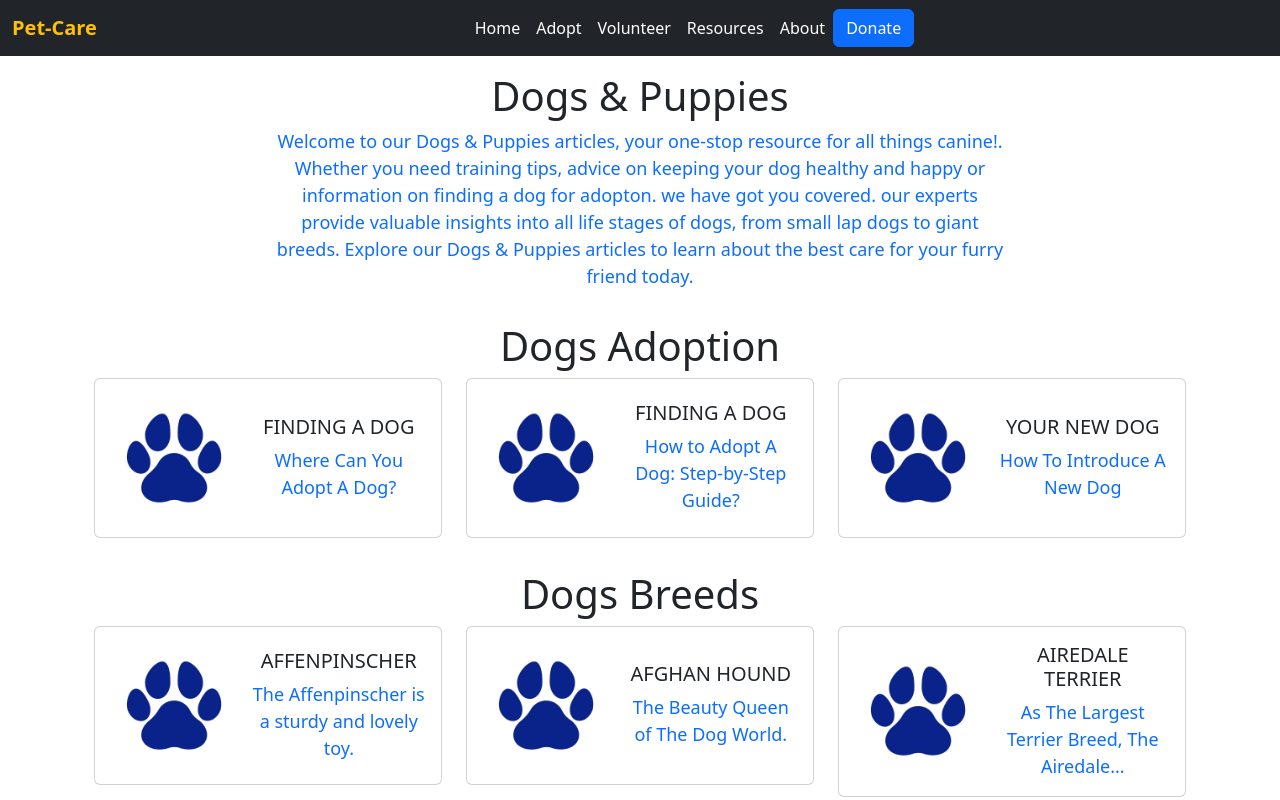
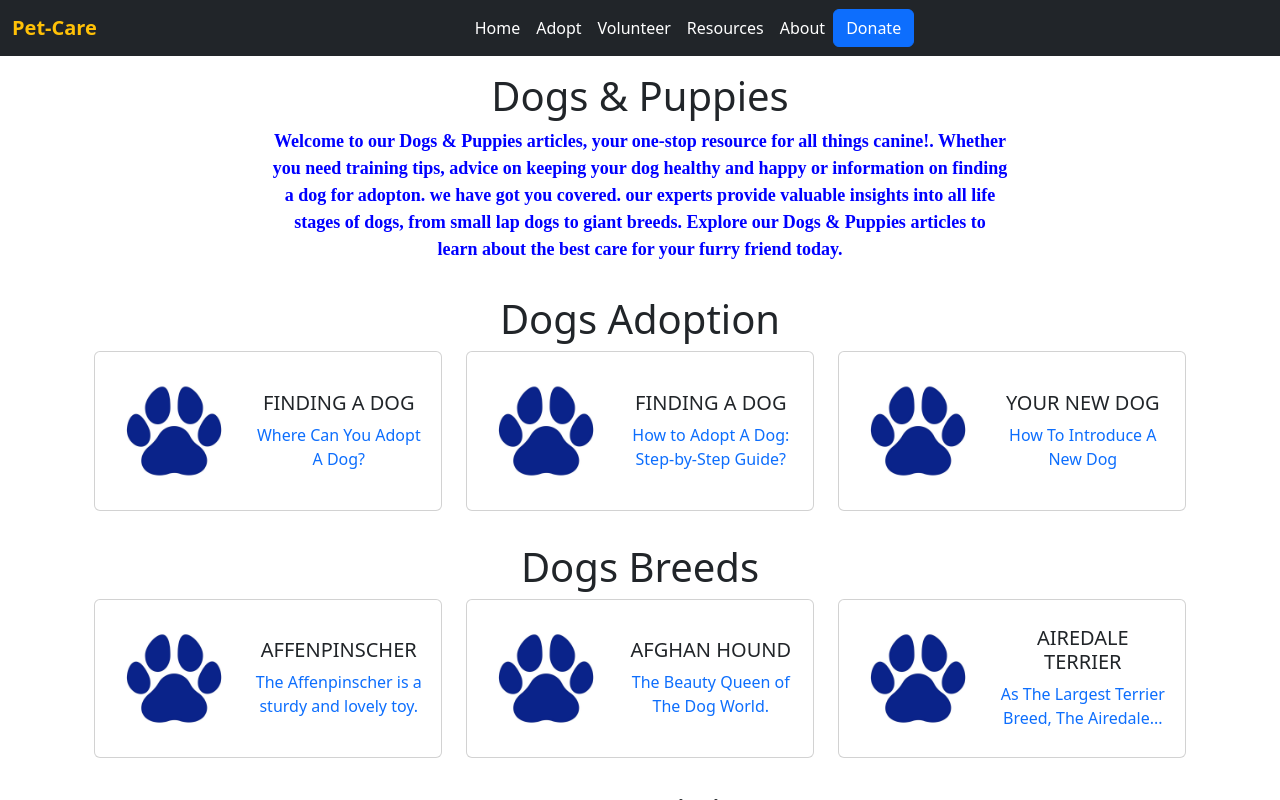
Before and after one commit to Ollatomiwa/PetCare, a Vue app in the folder petproj/: page /#/about in a window 1280 px wide. Shown: the top 800 px of the page. Built offline with nearby package versions, Linux system fonts and the light colour scheme.

Commit message:
hover effect on other component cards

```diff
--- a/petproj/src/components/About.vue
+++ b/petproj/src/components/About.vue
@@ -12,7 +12,7 @@ const logo = ref(logos);
     <div class="row justify-content-md-center">
         <div class="col col-md-8">
             <h1 class="mt-3">Dogs & Puppies</h1>
-            <p class="text-center text-primary">
+            <p class="text-center subject">
               Welcome to our Dogs & Puppies articles, your one-stop resource for all
               things canine!. Whether you need training tips, advice on keeping your
               dog healthy and happy or information on finding a dog for adopton. we
@@ -222,7 +222,17 @@ const logo = ref(logos);
 </template>
 
 <style scoped>
-p {
+.subject {
     font-size: large;
+    color: blue;
+    font-weight: bold;
+    font-family: serif;
 }
+
+ .card:hover {
+    transform: scale(1.04);
+    transition: transform 0.8s;
+    border-color: #140881a6;
+  }
+
 </style>
--- a/petproj/src/components/Adopt.vue
+++ b/petproj/src/components/Adopt.vue
@@ -16,8 +16,8 @@
 <template>
   <!-- Adopt-Section Content -->
   <div class="container">
-    <div class="row text-center mt-5">
-      <div class="col-md-4">
+    <div class="row text-center mt-5 ">
+      <div class="col-md-4 mb-3">
         <div class="card border-5">
             <h3 class="card-title ">Does He Deserve a Chance?</h3>
             <img :src="cat" class="card-img-top" alt="Swartzer" />
@@ -28,7 +28,7 @@
         </div>
       </div>
       <div class="col-md-4">
-        <div class="card border-5">
+        <div class="card border-5 mb-3">
             <h3 class="card-title ">Does He Deserve a Chance?</h3>
           <img :src="dog" class="card-img-top" alt="Hunky" />
           <div class="caraged-body">
@@ -38,7 +38,7 @@
         </div>
       </div>
       <div class="col-md-4">
-        <div class="card border-5">
+        <div class="card border-5 mb-3">
             <h3 class="card-title ">Does He Deserve a Chance?</h3>
           <img :src="dog2" class="card-img-top" alt="Floritz" />
           <div class="card-body">
@@ -104,3 +104,11 @@
     </div>
   </footer>
 </template>
+<style scoped>
+  .card:hover {
+    transform: scale(1.02);
+    transition: transform 0.8s;
+    border-color: #140881a6;
+  }
+
+</style>
--- a/petproj/src/components/Donate.vue
+++ b/petproj/src/components/Donate.vue
@@ -113,10 +113,6 @@ const man = ref(veganism);
   .card:hover {
     transform: scale(1.02);
     transition: transform 0.8s;
-    border-color: #FFD700;
-  }
-
-.text-light:hover {
-    color: #FFD700; /* Change to your desired hover color */
+    border-color: #140881a6;
   }
 </style>
```
